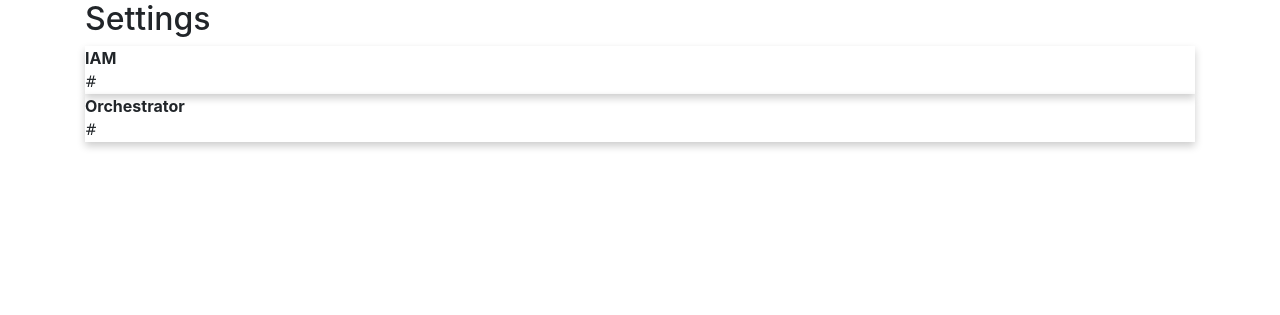
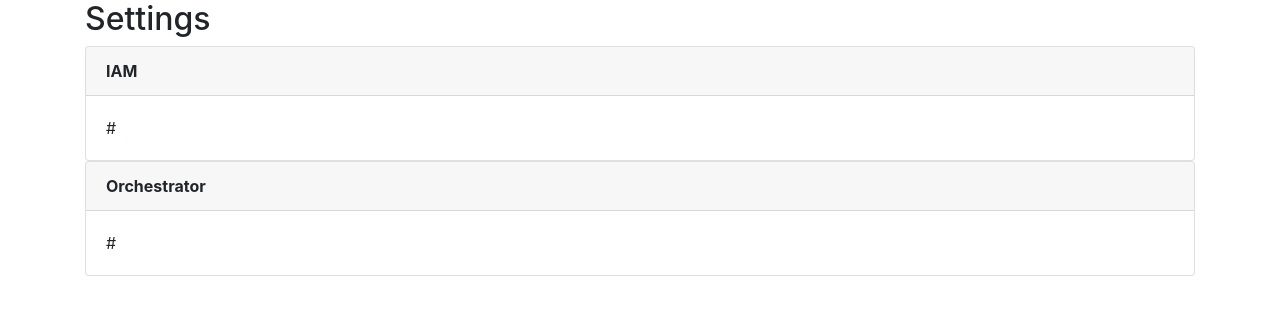
Before and after one commit to indigo-dc/deep-training-dashboard, a Flask app: template app/templates/settings.html in a window 1280 px wide. Shown: the part 56-371 px from the top of the page. Run offline with Flask 2, Linux system fonts and the light colour scheme; the template is opened without the code that fills it: most values are stand-ins (such as "Sample title", 1, 10 or a date in 2020); parts of the project's set-up code (start-up, migrations or seed data) failed here and were passed over; some libraries are stand-ins or nearby versions.

Commit message:
Port settings to b4

```diff
--- a/app/templates/settings.html
+++ b/app/templates/settings.html
@@ -16,16 +16,25 @@
 
 <div class="container">
   <h2>Settings</h2>
-  <div class="panel-group">
-    <div class="panel panel-info">
-      <div class="panel-heading"><strong>IAM</strong></div>
-      <div class="panel-body">{{ iam_url }}</div>
+
+  <div class="card">
+    <div class="card-header">
+      <strong>IAM</strong>
     </div>
-    <div class="panel panel-info">
-      <div class="panel-heading"><strong>Orchestrator</strong></div>
-      <div  class="panel-body">{{ orchestrator_url }}</div>
+    <div class="card-body">
+      {{ iam_url }}
     </div>
   </div>
+
+  <div class="card">
+    <div class="card-header">
+      <strong>Orchestrator</strong>
+    </div>
+    <div class="card-body">
+       {{ orchestrator_url }}
+    </div>
+  </div>
+
 </div>
 
 
```
